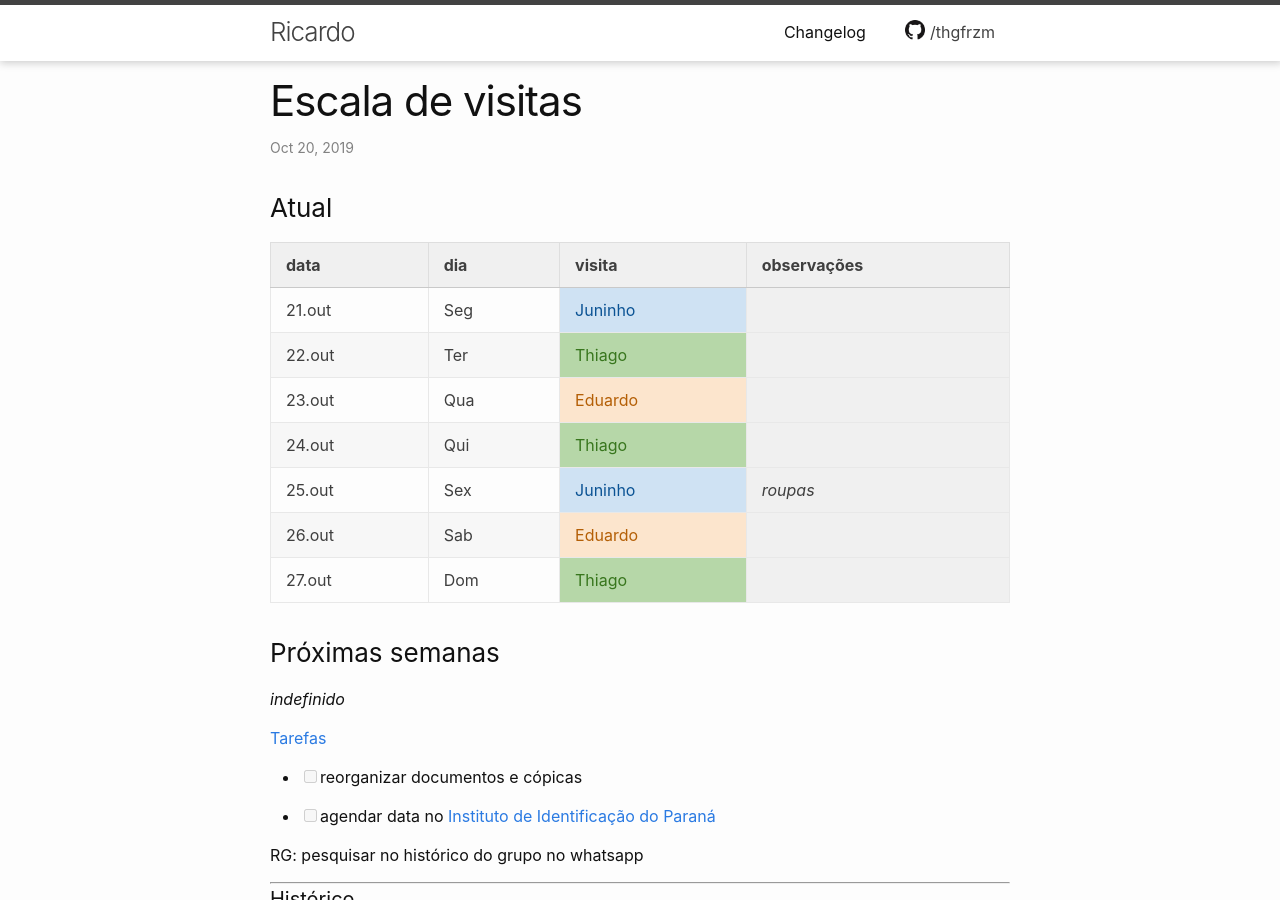
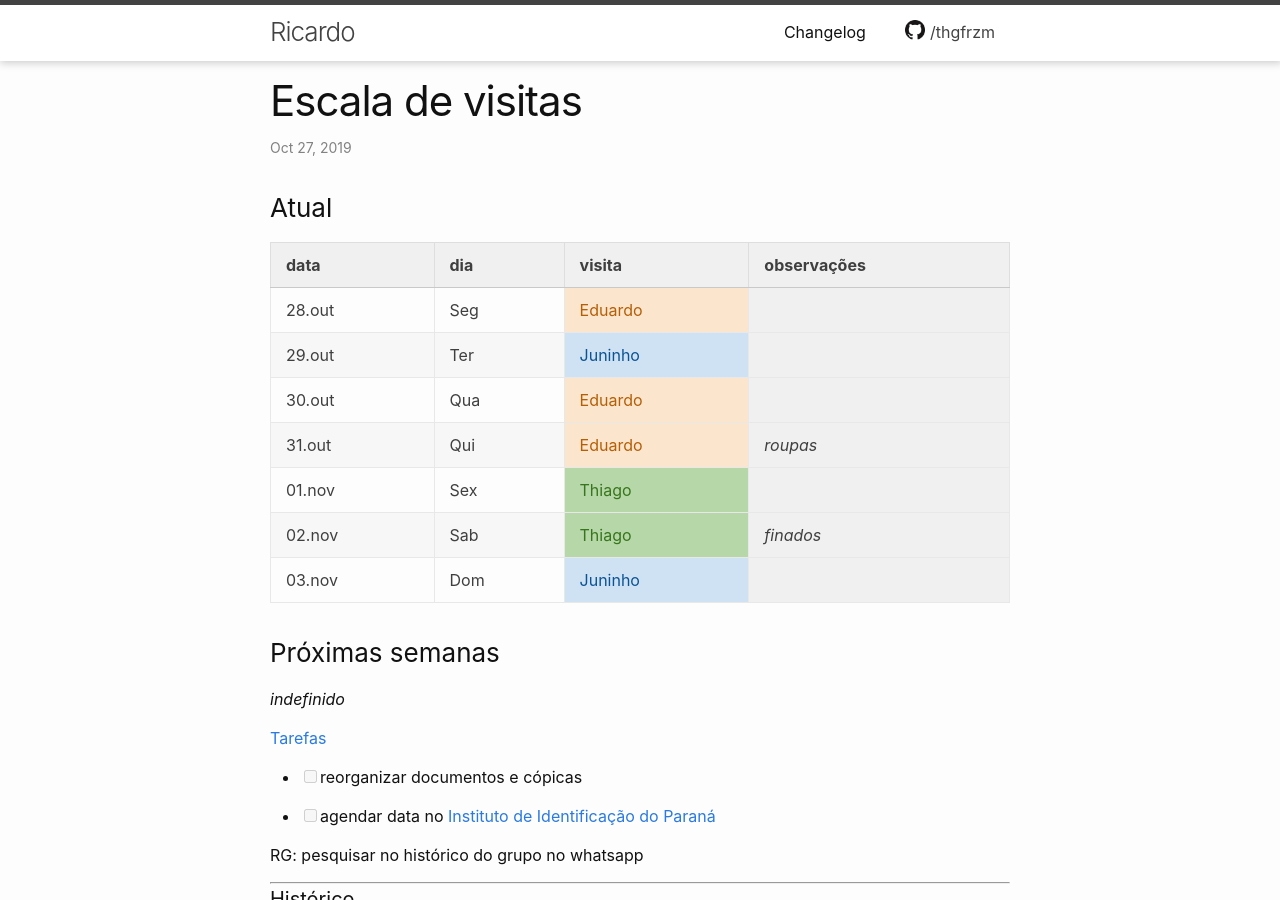
Before and after one commit to thgfrzm/ricardo, a Jekyll site: the page built from _posts/2018-12-23-escala-visitas.markdown, in a window 1280 px wide and 900 px high. Built offline with Jekyll 4.4.1, drawn with Linux system fonts in a browser that asks for light colours; some of the changed text lies outside the part shown.

Commit message:
Update 2018-12-23-escala-visitas.markdown

```diff
--- a/_posts/2018-12-23-escala-visitas.markdown
+++ b/_posts/2018-12-23-escala-visitas.markdown
@@ -1,7 +1,7 @@
 ---
 layout: post
 title:  "Escala de visitas"
-date:   2019-10-20 19:00:00 -0300
+date:   2019-10-27 12:00:00 -0300
 categories: agenda
 ---
 
@@ -9,13 +9,13 @@ categories: agenda
 
 | data   | dia | visita  | observações |
 | ------ | --- | ------- | ----------- |
-| 21.out | Seg | Juninho |             |
-| 22.out | Ter | Thiago  |             |
-| 23.out | Qua | Eduardo |             |
-| 24.out | Qui | Thiago  |             |
-| 25.out | Sex | Juninho | _roupas_    |
-| 26.out | Sab | Eduardo |             |
-| 27.out | Dom | Thiago  |             |
+| 28.out | Seg | Eduardo |             |
+| 29.out | Ter | Juninho |             |
+| 30.out | Qua | Eduardo |             |
+| 31.out | Qui | Eduardo | _roupas_    |
+| 01.nov | Sex | Thiago  |             |
+| 02.nov | Sab | Thiago  | _finados_   |
+| 03.nov | Dom | Juninho |             |
 
 ### Próximas semanas
 
@@ -345,3 +345,10 @@ RG: pesquisar no histórico do grupo no whatsapp
 | 18.out | Sex | Eduardo     |                     |
 | 19.out | Sab | Thiago      | _roupas_            |
 | 20.out | Dom | Juninho     |                     |
+| 21.out | Seg | Juninho     |                     |
+| 22.out | Ter | Thiago      |                     |
+| 23.out | Qua | Eduardo     |                     |
+| 24.out | Qui | Thiago      |                     |
+| 25.out | Sex | Juninho     | _roupas_            |
+| 26.out | Sab | Eduardo     |                     |
+| 27.out | Dom | Thiago      |                     |
```
